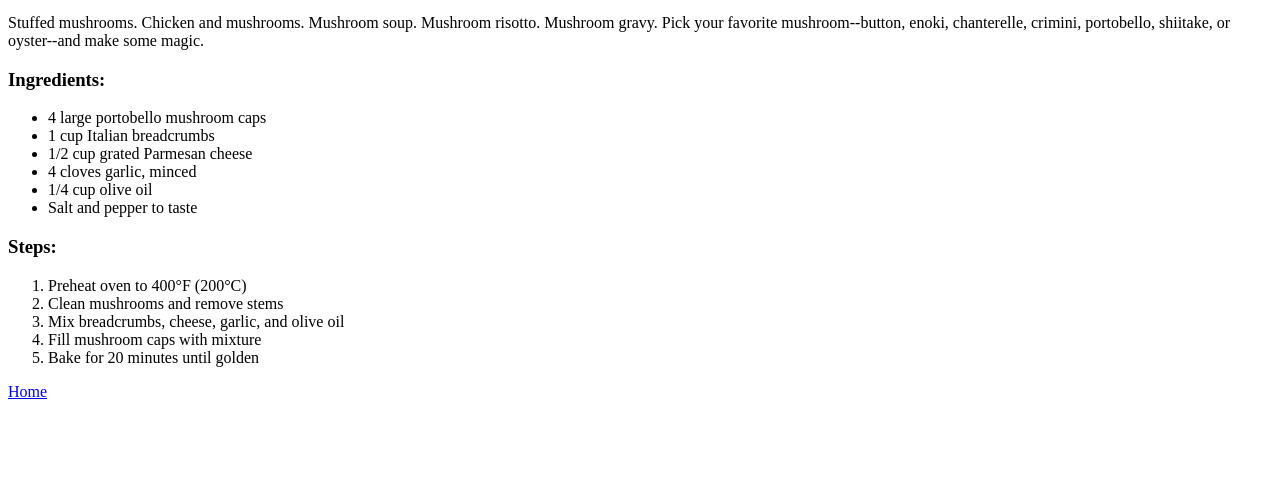
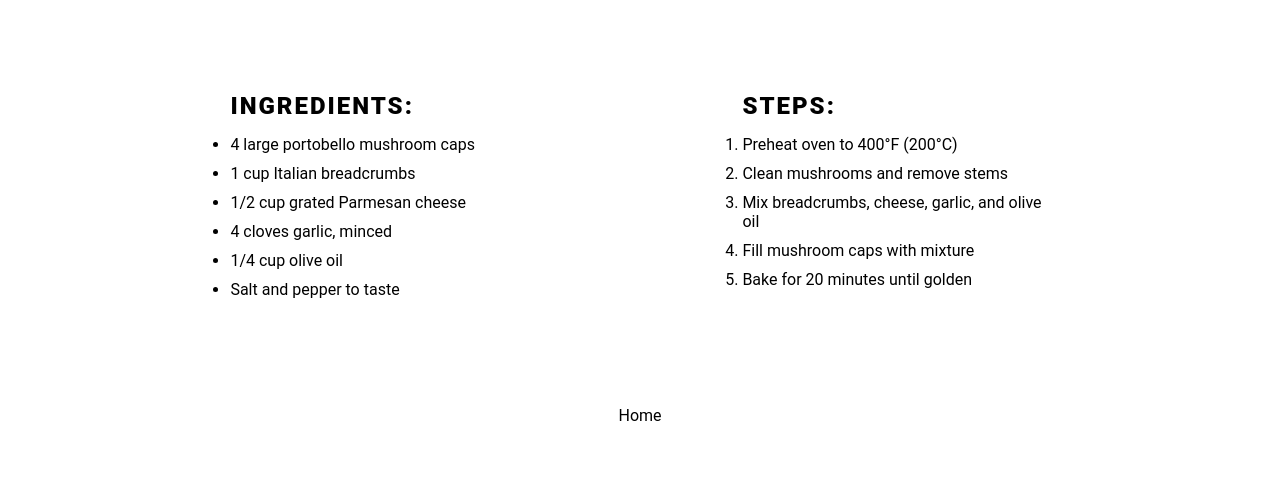
Before and after one commit to IshanMalithGunewardene/01-OdinProject-Recipe-Website, a plain HTML site: page recipes/Mushroom Recipes.html in a window 1280 px wide. Shown: the part 412-901 px from the top of the page. Before the commit the page ends 821 px from the top, so only its background shows below. Drawn offline with Linux system fonts and the light colour scheme.

Commit message:
Update Mushroom Recipes.html

```diff
--- a/recipes/Mushroom Recipes.html
+++ b/recipes/Mushroom Recipes.html
@@ -5,7 +5,7 @@
     <meta charset="UTF-8">
     <meta name="viewport" content="width=device-width, initial-scale=1.0">
     <title>Document</title>
-    <link rel="stylesheet" href="recipes/Mushroom Recipes.css">
+    <link rel="stylesheet" href="../recipes/Mushroom Recipes.css">
 </head>
 
 <body>
```
